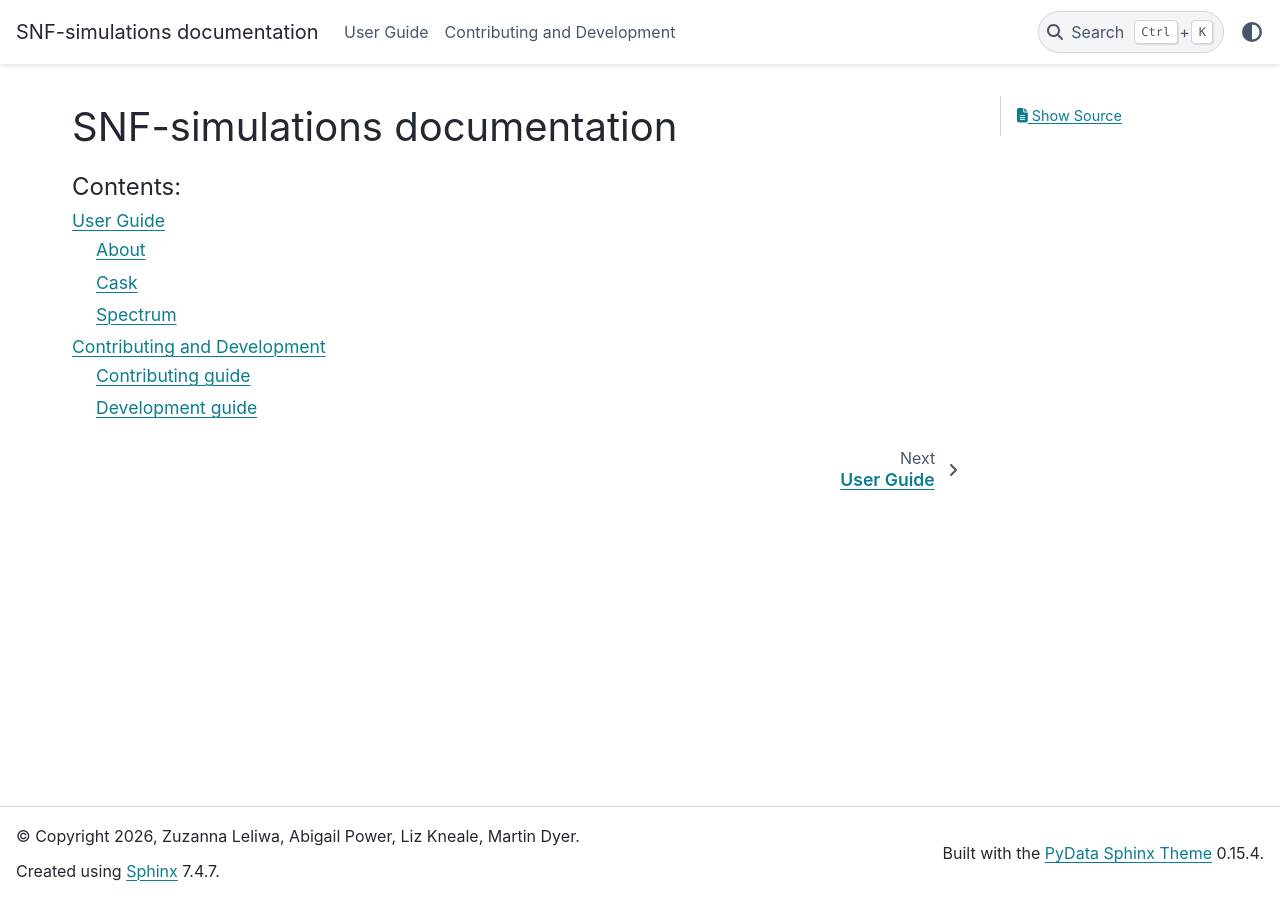
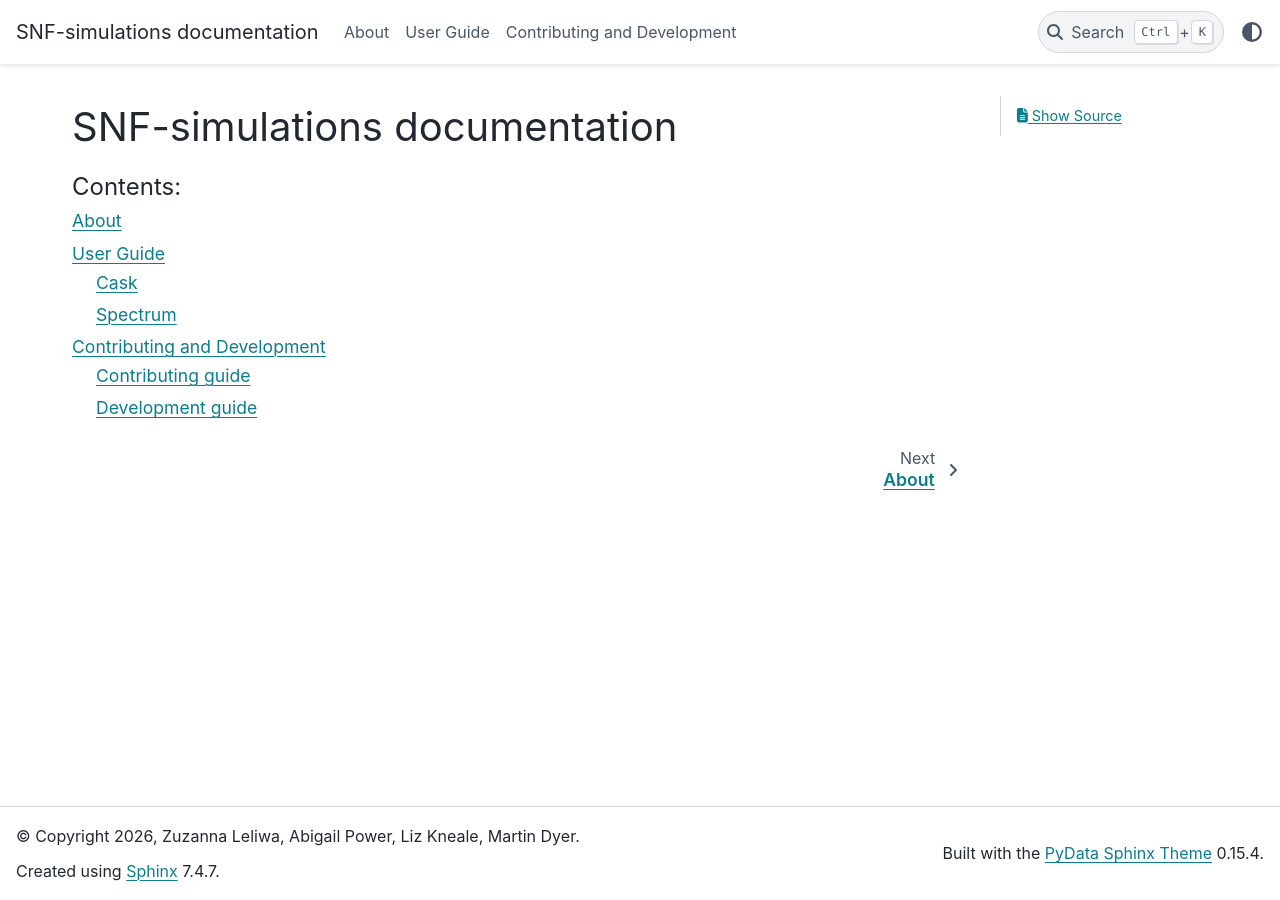
Before and after one commit to ekneale/SNF-simulations, a Sphinx documentation site: the page built from docs/index.md, in a window 1280 px wide. Built offline with Sphinx 7.4.7 and the PyData theme 0.15.4, drawn with Linux system fonts in a browser that asks for light colours; pages that are not in the unit, such as notebooks, are missing from menus.

Commit message:
Move about to top level

````diff
--- a/docs/index.md
+++ b/docs/index.md
@@ -3,6 +3,7 @@
 ```{toctree}
 :maxdepth: 2
 :caption: Contents:
+about.md
 user_guide/index.md
 contributing/index.md
 apidocs/index.rst
````
Also changed, not shown: docs/user_guide/index.md (+0 -1 lines), docs/about.md (renamed from docs/user_guide/about.md).
